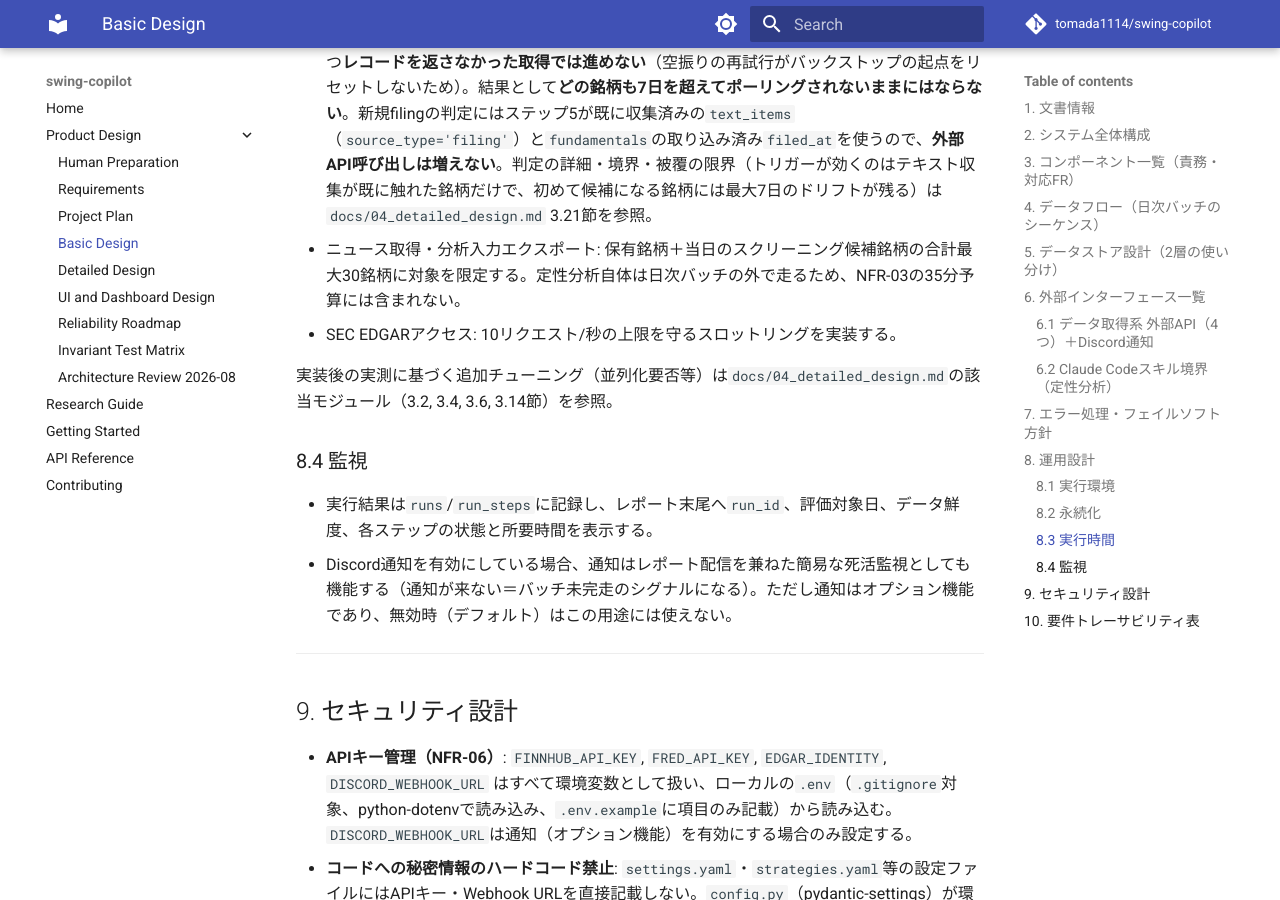
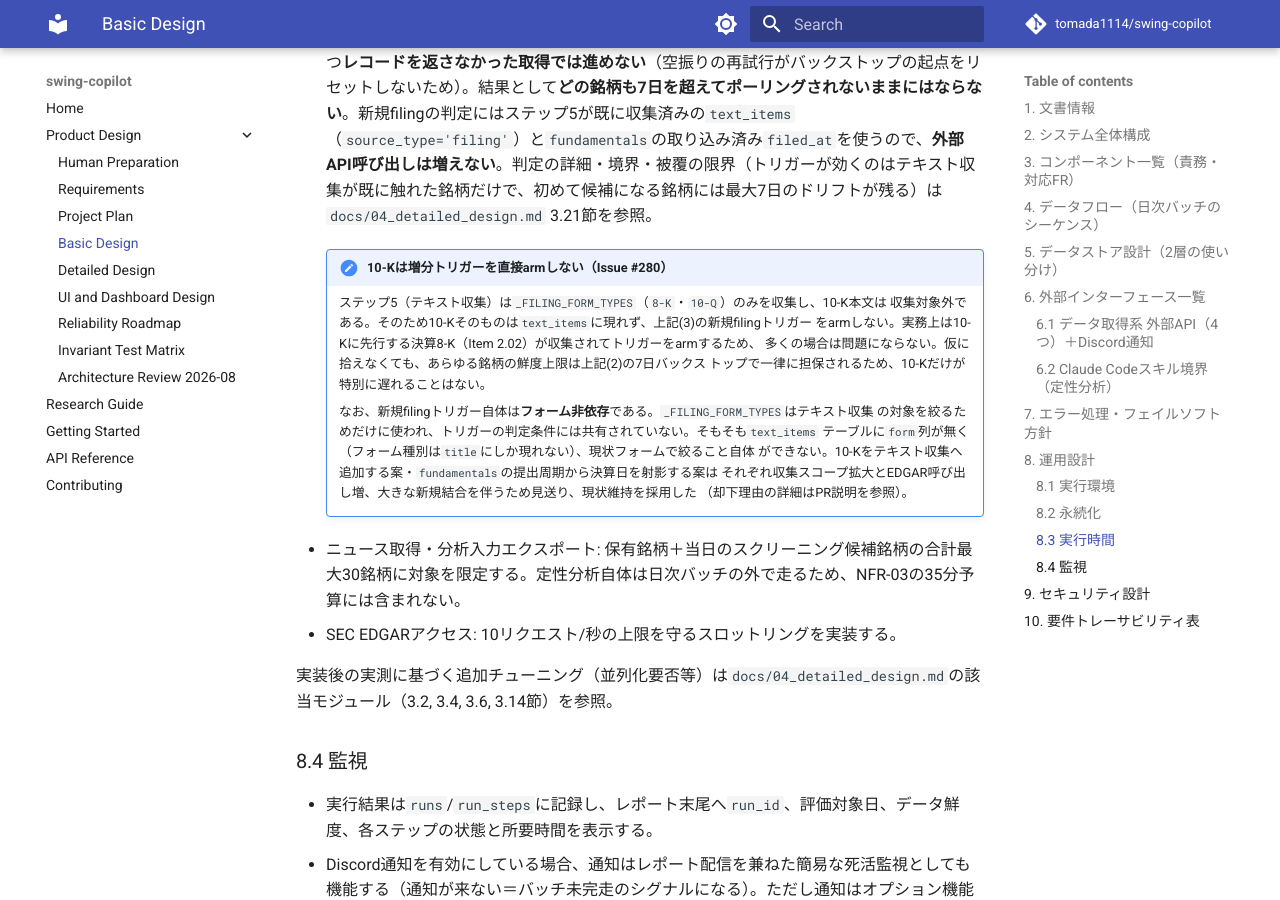
Before and after one commit to tomada1114/swing-copilot, an MkDocs documentation site: the page built from docs/03_basic_design.md, in a window 1280 px wide and 900 px high, scrolled down 14311 px. Built offline with MkDocs 1.6.1 and Material for MkDocs 9.7.7, drawn with Linux system fonts in a browser that asks for light colours; comment, search, counter and statistics services are not loaded.

Commit message:
docs(pipeline): 増分ファンダ新規filingトリガーの10-K非arm挙動を明記する (#311)
ステップ5(テキスト収集)が10-K本文を収集しないため10-Kはトリガーをarmしないこと、
実務上は先行する決算8-Kがarmすること、拾えなくても7日バックストップが全銘柄に
一律適用されること、トリガー自体がフォーム非依存(text_itemsにform列が無い)で
あることをdocs/03_basic_design.md 8.3節に追記する(Issue #280)。

Closes #280

```diff
--- a/docs/03_basic_design.md
+++ b/docs/03_basic_design.md
@@ -352,6 +352,21 @@ NFR-03「35分以内」を満たすため、各ステップの`duration_s`を`ru
 
 - 価格取得: yfinanceの一括ダウンロード（500銘柄バッチ）を用い、銘柄ごとの個別リクエストを避ける。
 - ファンダメンタルズ更新: 週1回、かつ前回取得以降に新規filingがある銘柄のみを対象とする増分更新とする。具体的には、(1) 取得記録が無い（初回）、(2) **鮮度地平**から7日以上経過、(3) 収集済みfilingメタデータ上で存在が分かっているfilingが、まだ`fundamentals`へ取り込まれていない（提出日から7日以内の**有界な再試行窓**。EDGARのcompany-facts公開ラグで空振りしても取り込みまで再試行する）——のいずれかを満たし、かつポーリング間隔の抑制に掛からない銘柄だけEDGARへ問い合わせる（**Issue #258で実装**。それまでは同日再実行の重複回避しか行っておらず、本規定と乖離していた）。`fundamentals_fetch_log`が持つ値はいずれも**メタデータ**であり`as_of`の代替ではない。鮮度地平は`min(壁時計, as_of)`で、過去日`--as-of`のリプレイが実運用の再取得を抑止しないようクランプし、かつ**レコードを返さなかった取得では進めない**（空振りの再試行がバックストップの起点をリセットしないため）。結果として**どの銘柄も7日を超えてポーリングされないままにはならない**。新規filingの判定にはステップ5が既に収集済みの`text_items`（`source_type='filing'`）と`fundamentals`の取り込み済み`filed_at`を使うので、**外部API呼び出しは増えない**。判定の詳細・境界・被覆の限界（トリガーが効くのはテキスト収集が既に触れた銘柄だけで、初めて候補になる銘柄には最大7日のドリフトが残る）は`docs/04_detailed_design.md` 3.21節を参照。
+
+    !!! note "10-Kは増分トリガーを直接armしない（Issue #280）"
+        ステップ5（テキスト収集）は`_FILING_FORM_TYPES`（`8-K`・`10-Q`）のみを収集し、10-K本文は
+        収集対象外である。そのため10-Kそのものは`text_items`に現れず、上記(3)の新規filingトリガー
+        をarmしない。実務上は10-Kに先行する決算8-K（Item 2.02）が収集されてトリガーをarmするため、
+        多くの場合は問題にならない。仮に拾えなくても、あらゆる銘柄の鮮度上限は上記(2)の7日バックス
+        トップで一律に担保されるため、10-Kだけが特別に遅れることはない。
+
+        なお、新規filingトリガー自体は**フォーム非依存**である。`_FILING_FORM_TYPES`はテキスト収集
+        の対象を絞るためだけに使われ、トリガーの判定条件には共有されていない。そもそも`text_items`
+        テーブルに`form`列が無く（フォーム種別は`title`にしか現れない）、現状フォームで絞ること自体
+        ができない。10-Kをテキスト収集へ追加する案・`fundamentals`の提出周期から決算日を射影する案は
+        それぞれ収集スコープ拡大とEDGAR呼び出し増、大きな新規結合を伴うため見送り、現状維持を採用した
+        （却下理由の詳細はPR説明を参照）。
+
 - ニュース取得・分析入力エクスポート: 保有銘柄＋当日のスクリーニング候補銘柄の合計最大30銘柄に対象を限定する。定性分析自体は日次バッチの外で走るため、NFR-03の35分予算には含まれない。
 - SEC EDGARアクセス: 10リクエスト/秒の上限を守るスロットリングを実装する。
 
```
